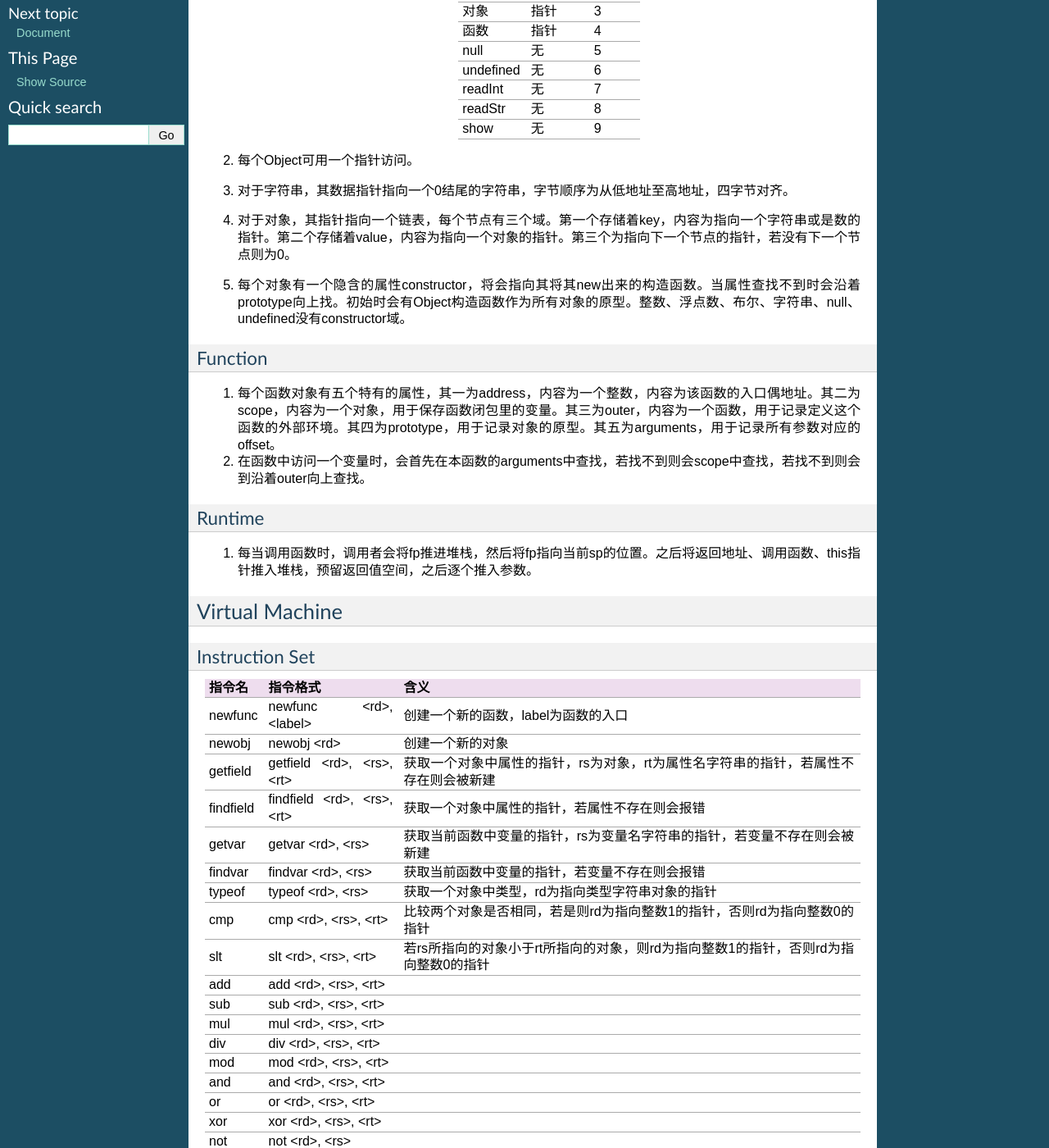
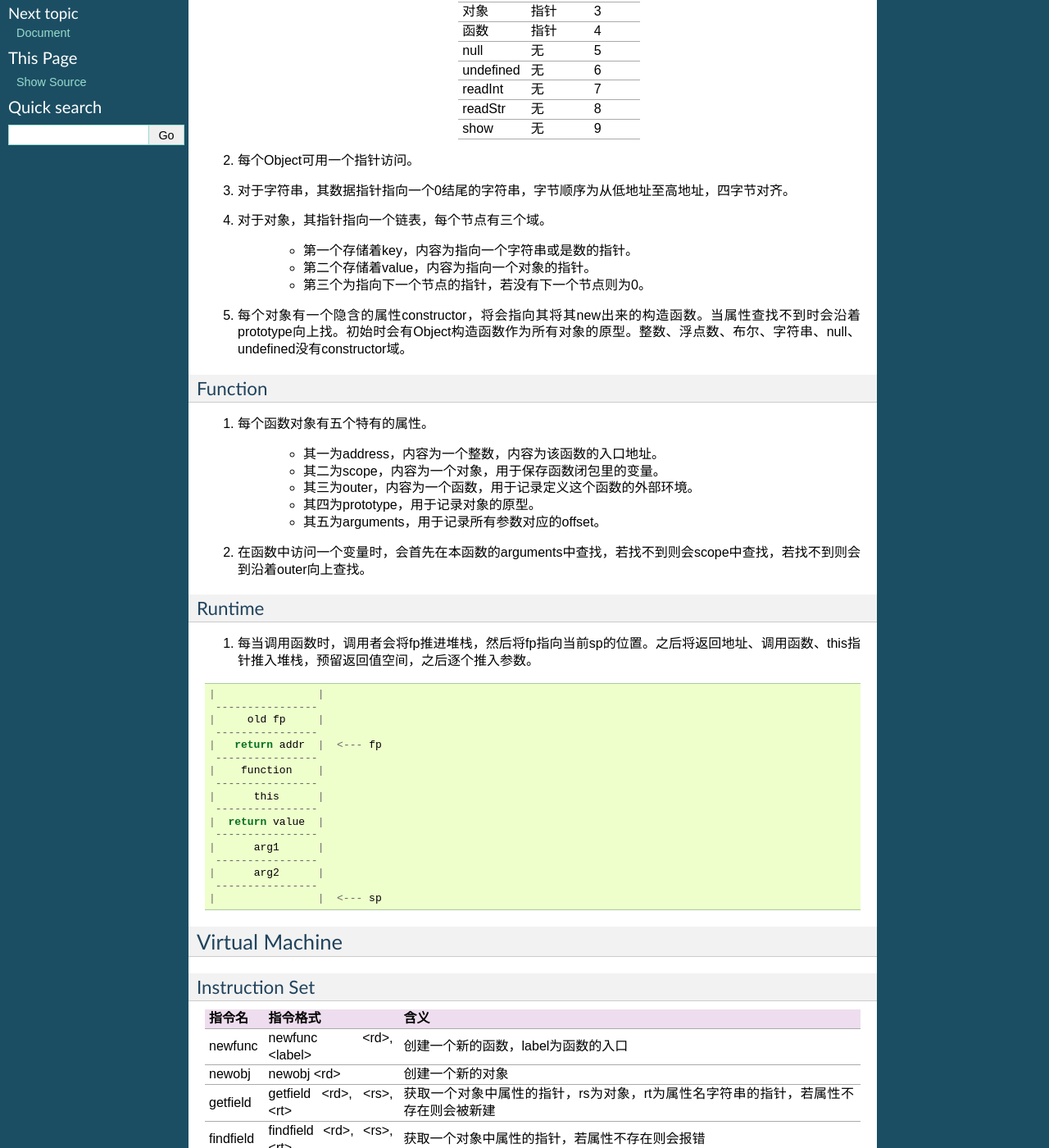
Before and after one commit to SundongCandy/lift-js, a Sphinx documentation site: the page built from docs/source/implementation.rst, in a window 1280 px wide and 1400 px high, scrolled down 308 px. Shown: the whole window at 82% size. Built offline with Sphinx 7.4.7, drawn with Linux system fonts in a browser that asks for light colours.

Commit message:
Update doc.

```diff
--- a/docs/source/implementation.rst
+++ b/docs/source/implementation.rst
@@ -31,14 +31,26 @@ Object
 
 3. 对于字符串，其数据指针指向一个0结尾的字符串，字节顺序为从低地址至高地址，四字节对齐。
 
-4. 对于对象，其指针指向一个链表，每个节点有三个域。第一个存储着key，内容为指向一个字符串或是数的指针。第二个存储着value，内容为指向一个对象的指针。第三个为指向下一个节点的指针，若没有下一个节点则为0。
+4. 对于对象，其指针指向一个链表，每个节点有三个域。
+
+    - 第一个存储着key，内容为指向一个字符串或是数的指针。
+
+    - 第二个存储着value，内容为指向一个对象的指针。
+
+    - 第三个为指向下一个节点的指针，若没有下一个节点则为0。
 
 5. 每个对象有一个隐含的属性constructor，将会指向其将其new出来的构造函数。当属性查找不到时会沿着prototype向上找。初始时会有Object构造函数作为所有对象的原型。整数、浮点数、布尔、字符串、null、undefined没有constructor域。
 
 Function
 ++++++++
 
-1. 每个函数对象有五个特有的属性，其一为address，内容为一个整数，内容为该函数的入口偶地址。其二为scope，内容为一个对象，用于保存函数闭包里的变量。其三为outer，内容为一个函数，用于记录定义这个函数的外部环境。其四为prototype，用于记录对象的原型。其五为arguments，用于记录所有参数对应的offset。
+1. 每个函数对象有五个特有的属性。
+
+    - 其一为address，内容为一个整数，内容为该函数的入口地址。
+    - 其二为scope，内容为一个对象，用于保存函数闭包里的变量。
+    - 其三为outer，内容为一个函数，用于记录定义这个函数的外部环境。
+    - 其四为prototype，用于记录对象的原型。
+    - 其五为arguments，用于记录所有参数对应的offset。
 
 2. 在函数中访问一个变量时，会首先在本函数的arguments中查找，若找不到则会scope中查找，若找不到则会到沿着outer向上查找。
 
@@ -46,6 +58,26 @@ Runtime
 +++++++
 
 1. 每当调用函数时，调用者会将fp推进堆栈，然后将fp指向当前sp的位置。之后将返回地址、调用函数、this指针推入堆栈，预留返回值空间，之后逐个推入参数。
+
+::
+
+        |                |
+         ----------------
+        |     old fp     |
+         ----------------
+        |   return addr  |  <--- fp
+         ----------------
+        |    function    |
+         ----------------
+        |      this      |
+         ----------------
+        |  return value  |
+         ----------------
+        |      arg1      |
+         ----------------
+        |      arg2      |
+         ----------------
+        |                |  <--- sp
 
 
 Virtual Machine
```
